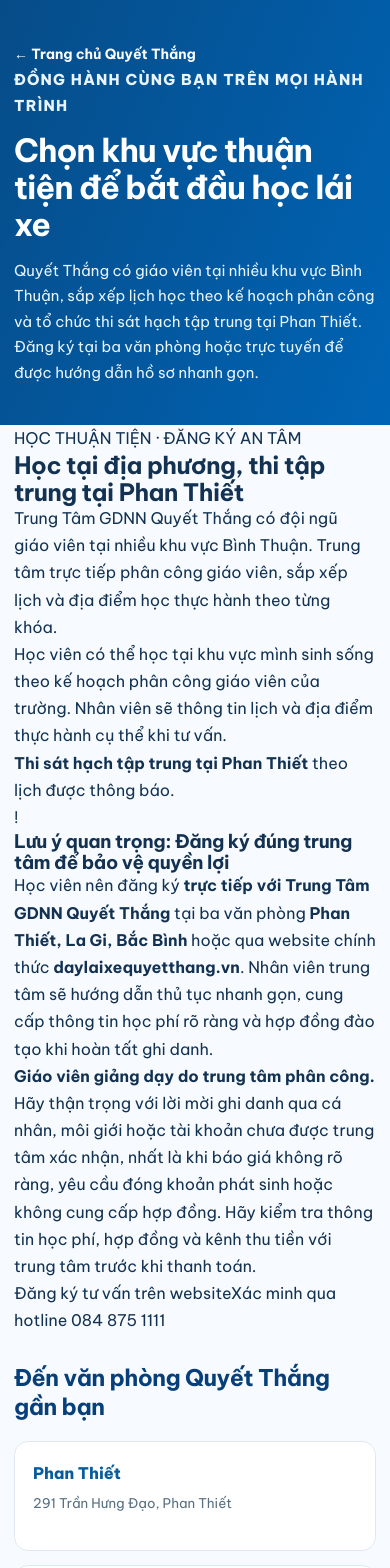
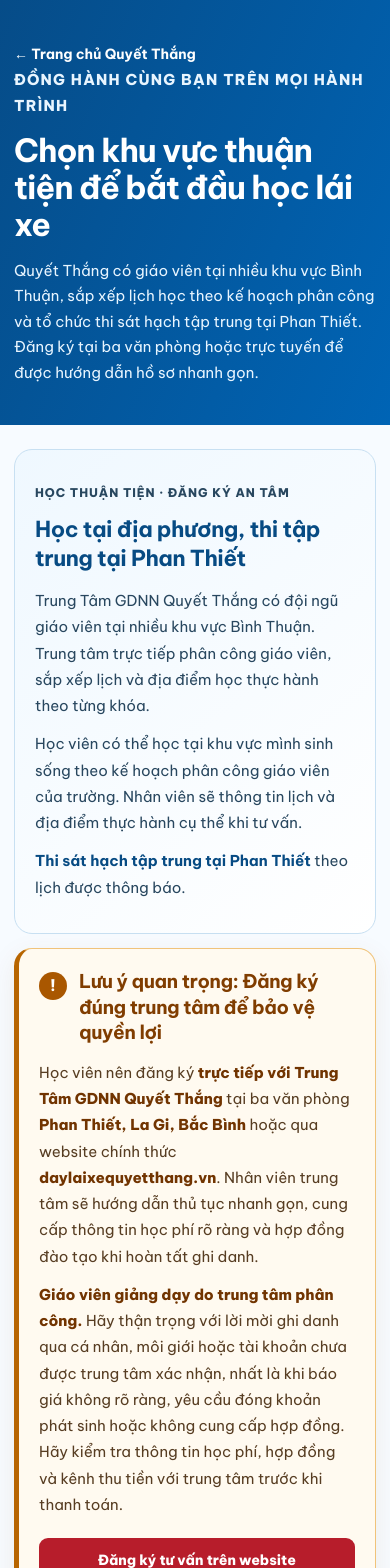
Before and after one commit to daylaixequyetthang/daylaixequyetthang.vn, a Next.js app: page /hoc-lai-xe in a window 390 px wide. Shown: the top 1568 px of the page. Built offline with nearby package versions, Linux system fonts and the light colour scheme.

Commit message:
Style student guidance and official registration warning for desktop and mobile

```diff
--- a/app/hoc-lai-xe/seo.css
+++ b/app/hoc-lai-xe/seo.css
@@ -42,3 +42,26 @@
 .seo-form .seo-consent{display:flex;align-items:flex-start;gap:10px;margin:9px 0;line-height:1.55;font-size:13px;font-weight:500}
 .seo-form .seo-consent input[type="checkbox"]{width:18px;height:18px;flex:0 0 18px;margin-top:3px;accent-color:#0064b5;padding:0}
 .seo-form .seo-consent a{color:#0064b5;text-decoration:underline}
+
+/* Shared admissions and anti-impersonation information */
+.seo-registration-guidance{display:grid;grid-template-columns:minmax(0,1fr) minmax(0,1.15fr);align-items:stretch;gap:20px;padding:36px 0 6px}
+.seo-registration-overview,.seo-registration-alert{border-radius:18px;padding:26px}
+.seo-registration-overview{background:linear-gradient(140deg,#eff8ff,#fff);border:1px solid #c8e0f2}
+.seo-registration-eyebrow{font-size:12px!important;letter-spacing:.08em;color:#0867a5;font-weight:850;margin:0 0 10px}
+.seo-registration-overview h2{font-size:clamp(22px,2.6vw,29px);line-height:1.3;margin:0 0 16px;color:#074b83}
+.seo-registration-overview p{font-size:15px;line-height:1.75;margin:12px 0;color:#28475f}
+.seo-registration-overview strong{color:#074b83}
+.seo-registration-alert{border:1px solid #f0c37a;border-left:5px solid #b76500;background:#fffaf0;box-shadow:0 8px 28px #8c550016}
+.seo-registration-alert-heading{display:flex;align-items:flex-start;gap:12px;margin-bottom:14px}
+.seo-registration-alert-icon{background:#a95700;color:#fff;width:28px;height:28px;flex:0 0 28px;border-radius:50%;display:flex;align-items:center;justify-content:center;font-weight:900;margin-top:3px}
+.seo-registration-alert h3{font-size:21px;line-height:1.35;color:#803d00;margin:0}
+.seo-registration-alert p{font-size:15px;line-height:1.75;color:#573d22;margin:12px 0}
+.seo-registration-alert strong{font-weight:850;color:#713400}
+.seo-registration-actions{display:flex;flex-wrap:wrap;gap:10px;margin-top:20px}
+.seo-registration-actions a{display:inline-flex;align-items:center;justify-content:center;min-height:44px;border-radius:9px;padding:11px 16px;text-align:center;text-decoration:none;font-size:14px;font-weight:800;line-height:1.35}
+.seo-registration-action-primary{background:#b71d2b;color:#fff}
+.seo-registration-action-secondary{background:#fff;border:1px solid #b76500;color:#7c4203}
+.seo-registration-actions a:focus-visible{outline:3px solid #065eaa;outline-offset:2px}
+#tu-van,#van-phong{scroll-margin-top:24px}
+@media(max-width:900px){.seo-registration-guidance{grid-template-columns:1fr}}
+@media(max-width:520px){.seo-registration-guidance{padding:24px 0 0;gap:14px}.seo-registration-overview,.seo-registration-alert{padding:20px}.seo-registration-actions{flex-direction:column}.seo-registration-actions a{width:100%}.seo-registration-alert h3{font-size:19px}}
```
